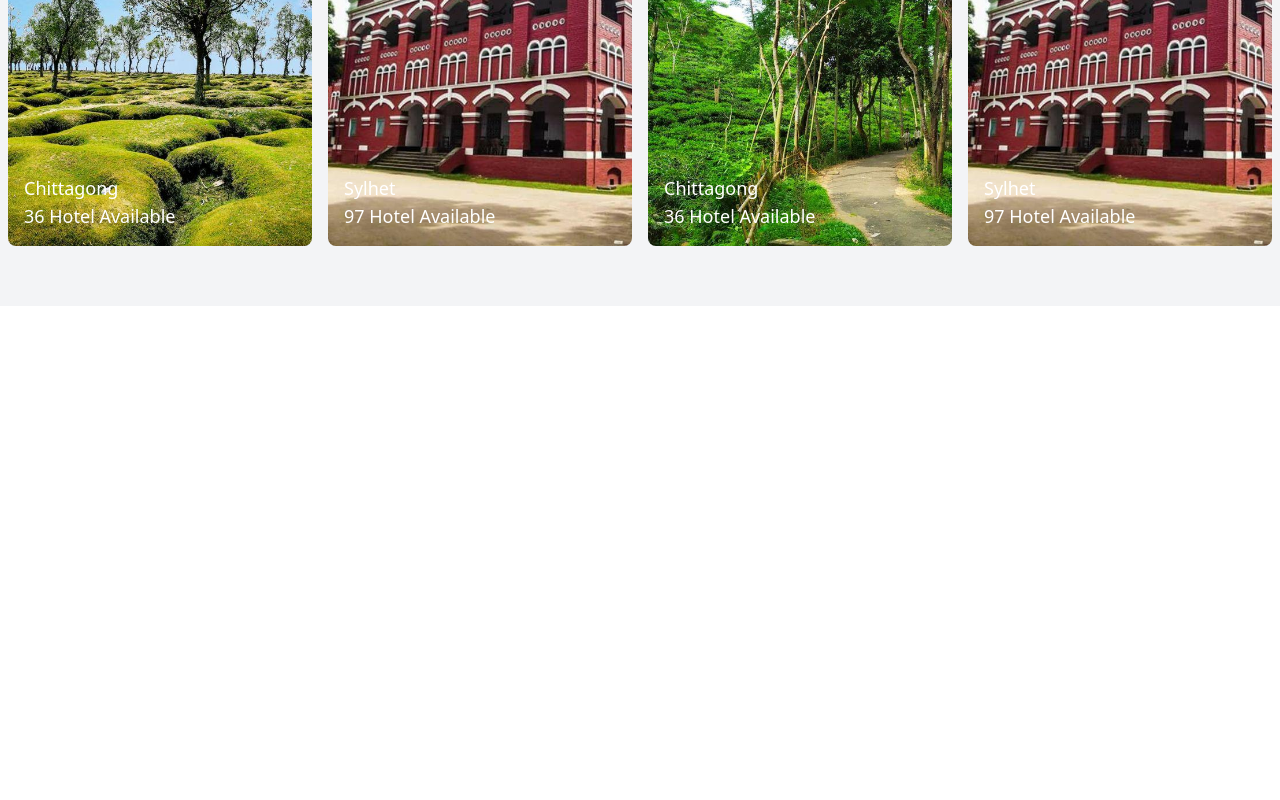
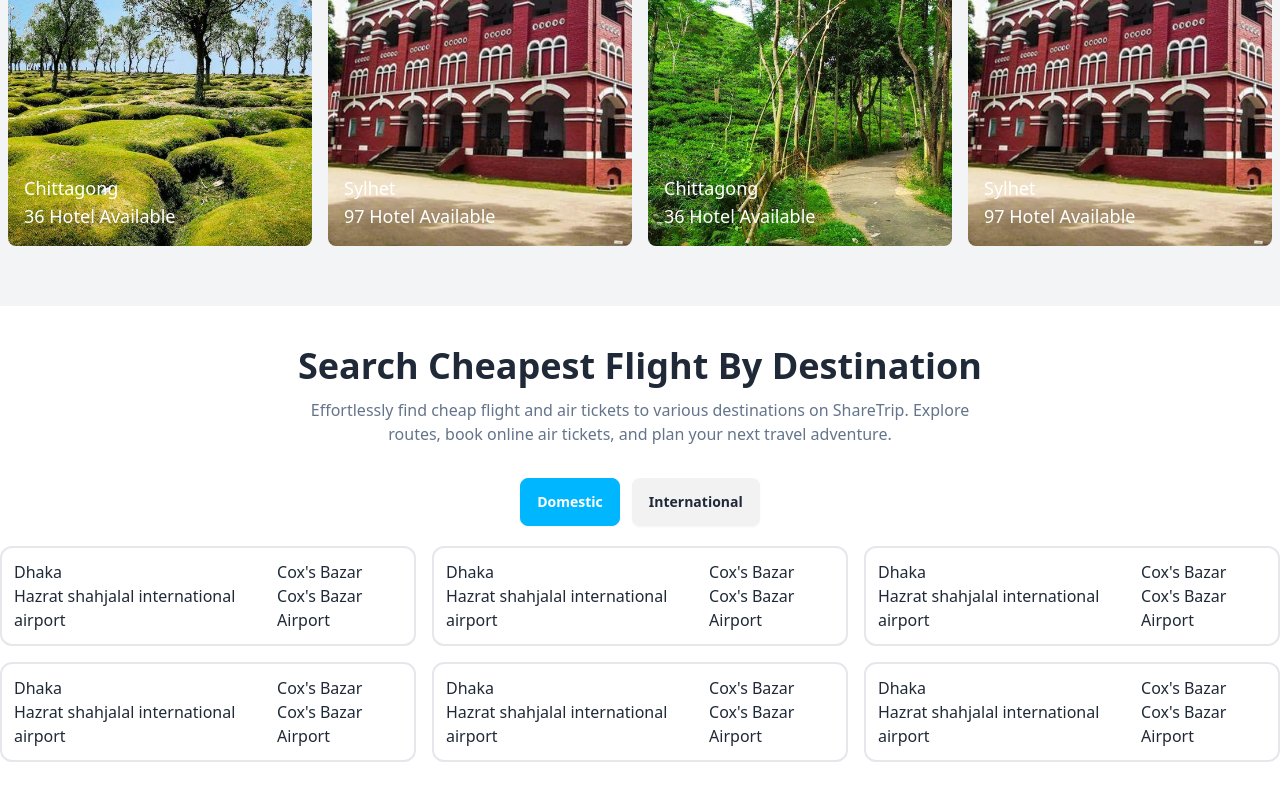
Before and after one commit to Bappy00111/trabel-flight, a React (Vite) app: page / in a window 1280 px wide. Shown: the part 432-1232 px from the top of the page. Before the commit the page ends 800 px from the top, so only its background shows below. Built offline with nearby package versions, Linux system fonts and the light colour scheme.

Commit message:
search flight section added

```diff
--- a/src/components/Home.jsx
+++ b/src/components/Home.jsx
@@ -1,10 +1,12 @@
 import React from 'react';
 import Flight from './Flight';
+import SearchFlight from './SearchFlight';
 
 const Home = () => {
     return (
         <div>
             <Flight/>
+            <SearchFlight/>
         </div>
     );
 };
--- /dev/null
+++ b/src/components/SearchFlight.jsx
@@ -0,0 +1,86 @@
+import React from "react";
+
+const SearchFlight = () => {
+  return (
+    <div className="py-10 sm:max-w-xl md:max-w-full lg:max-w-screen-xl mx-auto">
+      <div className="text-center space-y-3">
+        <h1 className="font-semibold md:text-4xl text-xl">
+          Search Cheapest Flight By Destination
+        </h1>
+        <p className="text-slate-500">
+          Effortlessly find cheap flight and air tickets to various destinations
+          on ShareTrip. Explore <br /> routes, book online air tickets, and plan
+          your next travel adventure.
+        </p>
+        <div className="pt-5 ">
+          <button className="btn btn-info text-white mr-3">Domestic</button>
+          <button className="btn ">International</button>
+        </div>
+      </div>
+      <div className="grid  grid-col-2 md:grid-cols-3 gap-4 py-5">
+      <div className="borer border-2 p-3 flex gap-5 rounded-xl">
+         <div>
+            <p>Dhaka</p>
+            <p>Hazrat shahjalal international airport</p>
+         </div>
+        <div>
+            <p>Cox's Bazar</p>
+            <p>Cox's Bazar Airport</p>
+        </div>
+      </div>
+      <div className="borer border-2 p-3 flex gap-5 rounded-xl">
+         <div>
+            <p>Dhaka</p>
+            <p>Hazrat shahjalal international airport</p>
+         </div>
+        <div>
+            <p>Cox's Bazar</p>
+            <p>Cox's Bazar Airport</p>
+        </div>
+      </div>
+      <div className="borer border-2 p-3 flex gap-5 rounded-xl">
+         <div>
+            <p>Dhaka</p>
+            <p>Hazrat shahjalal international airport</p>
+         </div>
+        <div>
+            <p>Cox's Bazar</p>
+            <p>Cox's Bazar Airport</p>
+        </div>
+      </div>
+      <div className="borer border-2 p-3 flex gap-5 rounded-xl">
+         <div>
+            <p>Dhaka</p>
+            <p>Hazrat shahjalal international airport</p>
+         </div>
+        <div>
+            <p>Cox's Bazar</p>
+            <p>Cox's Bazar Airport</p>
+        </div>
+      </div>
+      <div className="borer border-2 p-3 flex gap-5 rounded-xl">
+         <div>
+            <p>Dhaka</p>
+            <p>Hazrat shahjalal international airport</p>
+         </div>
+        <div>
+            <p>Cox's Bazar</p>
+            <p>Cox's Bazar Airport</p>
+        </div>
+      </div>
+      <div className="borer border-2 p-3 flex gap-5 rounded-xl">
+         <div>
+            <p>Dhaka</p>
+            <p>Hazrat shahjalal international airport</p>
+         </div>
+        <div>
+            <p>Cox's Bazar</p>
+            <p>Cox's Bazar Airport</p>
+        </div>
+      </div>
+      </div>
+    </div>
+  );
+};
+
+export default SearchFlight;
```
